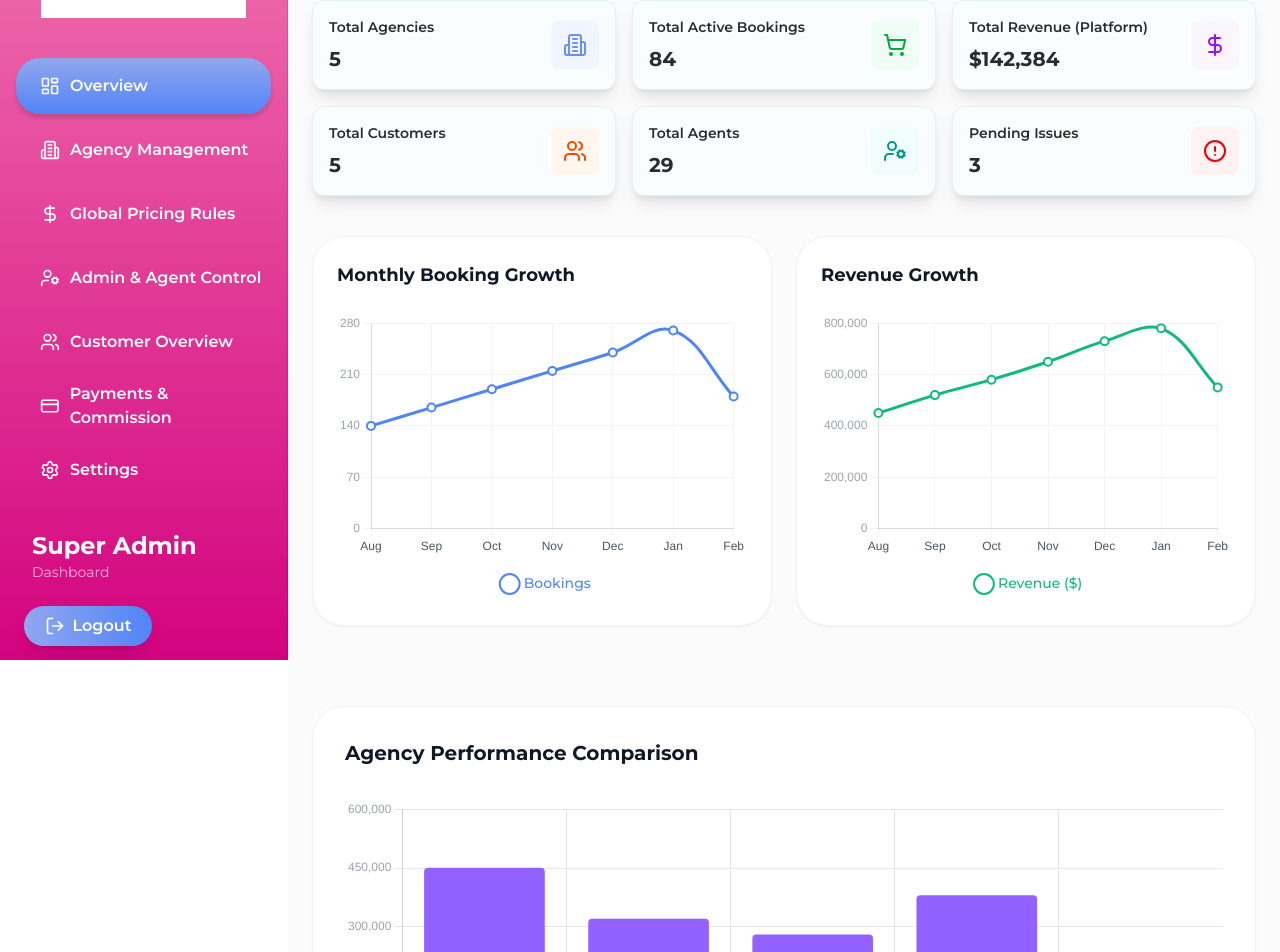
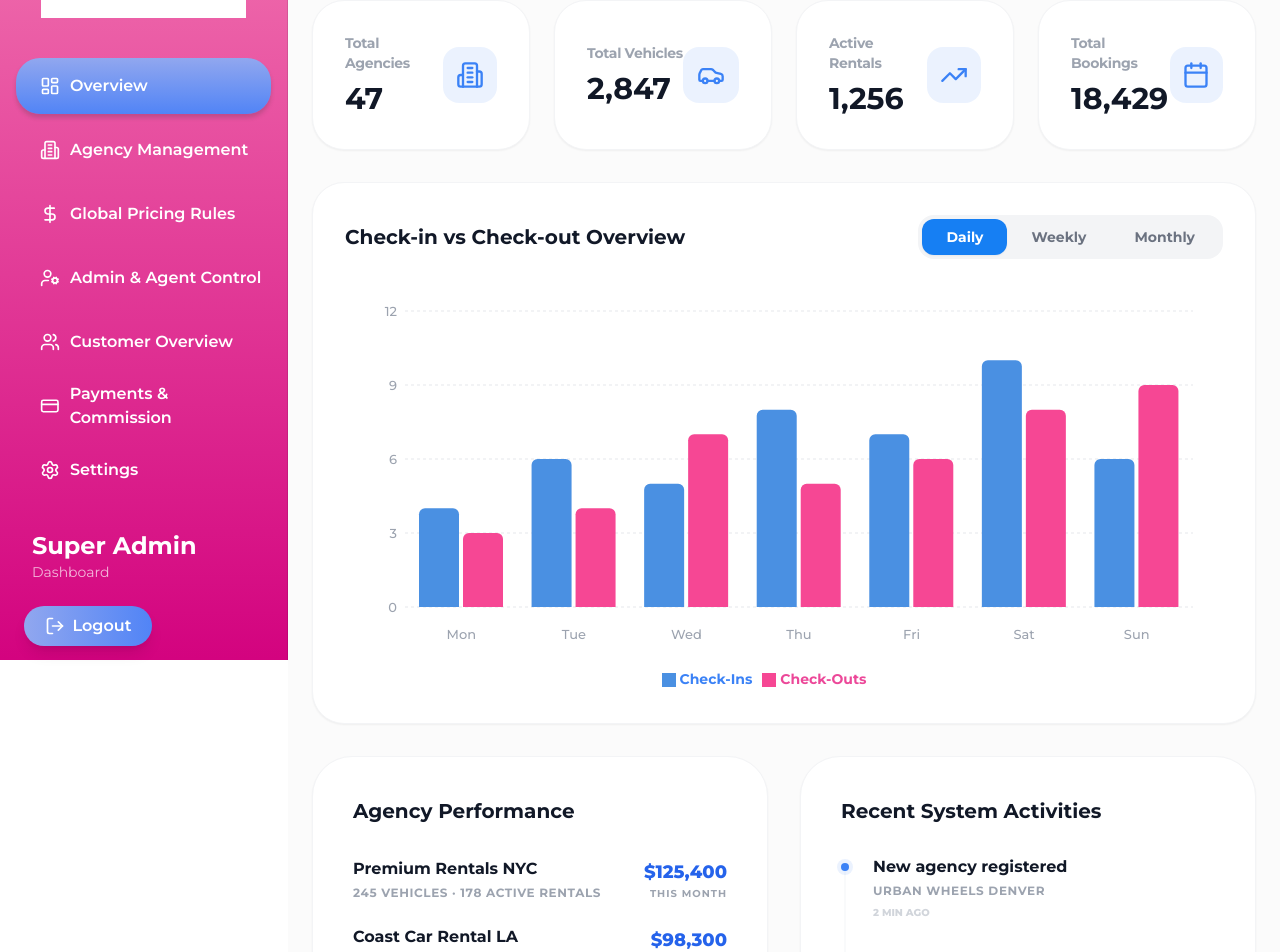
Before and after one commit to Arafat-Bhuiyan/francesco-admin, a React (Vite) app: page /admin in a window 1280 px wide. Shown: the part 140-1092 px from the top of the page. Built offline with nearby package versions, Linux system fonts and the light colour scheme.

Commit message:
Super Admin dashboard changed

```diff
--- /dev/null
+++ b/src/Admin/Dashboard/AdminActivityChart.jsx
@@ -0,0 +1,161 @@
+import React, { useState } from "react";
+import {
+  BarChart,
+  Bar,
+  XAxis,
+  YAxis,
+  CartesianGrid,
+  Tooltip,
+  ResponsiveContainer,
+  Legend,
+} from "recharts";
+
+const dailyData = [
+  { name: "Mon", checkIns: 4, checkOuts: 3 },
+  { name: "Tue", checkIns: 6, checkOuts: 4 },
+  { name: "Wed", checkIns: 5, checkOuts: 7 },
+  { name: "Thu", checkIns: 8, checkOuts: 5 },
+  { name: "Fri", checkIns: 7, checkOuts: 6 },
+  { name: "Sat", checkIns: 10, checkOuts: 8 },
+  { name: "Sun", checkIns: 6, checkOuts: 9 },
+];
+
+const weeklyData = [
+  { name: "Week 1", checkIns: 24, checkOuts: 18 },
+  { name: "Week 2", checkIns: 32, checkOuts: 25 },
+  { name: "Week 3", checkIns: 28, checkOuts: 35 },
+  { name: "Week 4", checkIns: 40, checkOuts: 30 },
+];
+
+const monthlyData = [
+  { name: "Jan", checkIns: 120, checkOuts: 95 },
+  { name: "Feb", checkIns: 110, checkOuts: 88 },
+  { name: "Mar", checkIns: 145, checkOuts: 120 },
+  { name: "Apr", checkIns: 130, checkOuts: 115 },
+  { name: "May", checkIns: 160, checkOuts: 140 },
+  { name: "Jun", checkIns: 175, checkOuts: 155 },
+];
+
+const AdminActivityChart = () => {
+  const [activeTab, setActiveTab] = useState("Daily");
+
+  const getData = () => {
+    switch (activeTab) {
+      case "Daily":
+        return dailyData;
+      case "Weekly":
+        return weeklyData;
+      case "Monthly":
+        return monthlyData;
+      default:
+        return dailyData;
+    }
+  };
+
+  const getYAxisProps = () => {
+    switch (activeTab) {
+      case "Daily":
+        return { domain: [0, 12], ticks: [0, 3, 6, 9, 12] };
+      case "Weekly":
+        return { domain: [0, 50], ticks: [0, 10, 20, 30, 40, 50] };
+      case "Monthly":
+        return { domain: [0, 200], ticks: [0, 50, 100, 150, 200] };
+      default:
+        return { domain: [0, 12], ticks: [0, 3, 6, 9, 12] };
+    }
+  };
+
+  const chartData = getData();
+  const yAxisProps = getYAxisProps();
+
+  return (
+    <div className="bg-white p-8 rounded-[2rem] border border-gray-100 shadow-sm">
+      <div className="flex flex-col sm:flex-row justify-between items-start sm:items-center gap-4 mb-8">
+        <h2 className="text-xl font-bold text-[#111827]">
+          Check-in vs Check-out Overview
+        </h2>
+        <div className="flex bg-gray-100 p-1 rounded-2xl w-full sm:w-auto">
+          {["Daily", "Weekly", "Monthly"].map((tab) => (
+            <button
+              key={tab}
+              onClick={() => setActiveTab(tab)}
+              className={`flex-1 sm:flex-none px-6 py-2 rounded-xl text-sm font-bold transition-all ${
+                activeTab === tab
+                  ? "bg-[#167FF3] text-white shadow-sm"
+                  : "text-gray-500 hover:bg-white"
+              }`}
+            >
+              {tab}
+            </button>
+          ))}
+        </div>
+      </div>
+
+      <div className="h-[400px] w-full mt-4">
+        <ResponsiveContainer width="100%" height="100%">
+          <BarChart
+            data={chartData}
+            margin={{ top: 20, right: 30, left: 0, bottom: 0 }}
+          >
+            <CartesianGrid
+              strokeDasharray="3 3"
+              vertical={false}
+              stroke="#E5E7EB"
+            />
+            <XAxis
+              dataKey="name"
+              axisLine={false}
+              tickLine={false}
+              tick={{ fill: "#9CA3AF", fontSize: 13, fontWeight: 500 }}
+              dy={15}
+            />
+            <YAxis
+              axisLine={false}
+              tickLine={false}
+              tick={{ fill: "#9CA3AF", fontSize: 13, fontWeight: 500 }}
+              {...yAxisProps}
+            />
+            <Tooltip
+              cursor={{ fill: "#F9FAFB" }}
+              contentStyle={{
+                borderRadius: "16px",
+                border: "none",
+                boxShadow: "0 10px 15px -3px rgb(0 0 0 / 0.1)",
+                padding: "12px",
+              }}
+            />
+            <Legend
+              verticalAlign="bottom"
+              align="center"
+              iconType="square"
+              wrapperStyle={{ paddingTop: "30px" }}
+              formatter={(value) => (
+                <span
+                  className={`text-sm font-bold capitalize ${value === "checkIns" ? "text-blue-500" : "text-pink-500"}`}
+                >
+                  {value === "checkIns" ? "Check-ins" : "Check-outs"}
+                </span>
+              )}
+            />
+            <Bar
+              dataKey="checkIns"
+              name="checkIns"
+              fill="#4A90E2"
+              radius={[6, 6, 0, 0]}
+              barSize={activeTab === "Daily" ? 40 : 50}
+            />
+            <Bar
+              dataKey="checkOuts"
+              name="checkOuts"
+              fill="#F64794"
+              radius={[6, 6, 0, 0]}
+              barSize={activeTab === "Daily" ? 40 : 50}
+            />
+          </BarChart>
+        </ResponsiveContainer>
+      </div>
+    </div>
+  );
+};
+
+export default AdminActivityChart;
--- a/src/Admin/Dashboard/MainDashboard.jsx
+++ b/src/Admin/Dashboard/MainDashboard.jsx
@@ -1,88 +1,178 @@
 import React from "react";
-import {
-  Users,
-  Building2,
-  DollarSign,
-  UserCog,
-  ShoppingCart,
-  CircleAlert,
-} from "lucide-react";
-import ChartsSection from "./ChartsSection";
-import ChartsSection2 from "./ChartsSection2";
+import { Building2, Car, TrendingUp, Calendar } from "lucide-react";
+import AdminActivityChart from "./AdminActivityChart";
 
 const cards = [
   {
     title: "Total Agencies",
-    number: "5",
+    number: "47",
     icon: Building2,
-    bgColor: "#EFF6FF",
-    iconColor: "#6891F4",
+    color: "#3B82F6",
   },
   {
-    title: "Total Active Bookings",
-    number: "84",
-    icon: ShoppingCart,
-    bgColor: "#F0FDF4",
-    iconColor: "#00A63E",
+    title: "Total Vehicles",
+    number: "2,847",
+    icon: Car,
+    color: "#3B82F6",
   },
   {
-    title: "Total Revenue (Platform)",
-    number: "$142,384",
-    icon: DollarSign,
-    bgColor: "#FAF5FF",
-    iconColor: "#9810FA",
+    title: "Active Rentals",
+    number: "1,256",
+    icon: TrendingUp,
+    color: "#3B82F6",
   },
   {
-    title: "Total Customers",
-    number: "5",
-    icon: Users,
-    bgColor: "#FFF7ED",
-    iconColor: "#F54900",
+    title: "Total Bookings",
+    number: "18,429",
+    icon: Calendar,
+    color: "#3B82F6",
+  },
+];
+
+const performanceData = [
+  {
+    name: "Premium Rentals NYC",
+    vehicles: 245,
+    active: 178,
+    revenue: "125,400",
   },
   {
-    title: "Total Agents",
-    number: "29",
-    icon: UserCog,
-    bgColor: "#F0FDFA",
-    iconColor: "#009689",
+    name: "Coast Car Rental LA",
+    vehicles: 198,
+    active: 142,
+    revenue: "98,300",
+  },
+  { name: "Metro Auto Chicago", vehicles: 167, active: 121, revenue: "87,500" },
+  {
+    name: "Sunset Rentals Miami",
+    vehicles: 152,
+    active: 108,
+    revenue: "76,200",
+  },
+  { name: "Liberty Cars Boston", vehicles: 134, active: 95, revenue: "68,900" },
+];
+
+const activityData = [
+  {
+    title: "New agency registered",
+    detail: "Urban Wheels Denver",
+    time: "2 min ago",
   },
   {
-    title: "Pending Issues",
-    number: "3",
-    icon: CircleAlert,
-    bgColor: "#FEF2F2",
-    iconColor: "#E7000B",
+    title: "Cargo sync completed",
+    detail: "Booking #12847 synced successfully",
+    time: "15 min ago",
+  },
+  {
+    title: "Agency activated",
+    detail: "Elite Rentals Seattle",
+    time: "1 hour ago",
+  },
+  {
+    title: "System backup completed",
+    detail: "All data backed up successfully",
+    time: "2 hours ago",
+  },
+  {
+    title: "New admin user created",
+    detail: "john.admin@premiumrentals.com",
+    time: "3 hours ago",
   },
 ];
 
 const MainDashboard = () => {
   return (
-    <div className="flex flex-col gap-10 pt-5">
-      {/* Cards */}
-      <div className="grid grid-cols-1 md:grid-cols-2 lg:grid-cols-3 gap-4">
+    <div className="flex flex-col gap-8 py-5 animate-in fade-in slide-in-from-bottom-4 duration-700">
+      {/* Top Cards */}
+      <div className="grid grid-cols-1 md:grid-cols-2 lg:grid-cols-4 gap-6">
         {cards.map((card, idx) => {
           const Icon = card.icon;
           return (
             <div
               key={idx}
-              className="bg-[#FAFDFF] border border-[#E1F1FB] p-4 flex items-center justify-between rounded-xl shadow-lg"
+              className="bg-white p-8 rounded-[2rem] border border-gray-100 flex items-center justify-between shadow-sm hover:shadow-md transition-all group"
             >
-              <div className="text-[#2B2B2B] flex flex-col gap-2">
-                <h2 className="font-semibold text-sm">{card.title}</h2>
-                <p className="font-bold text-xl">{card.number}</p>
+              <div className="space-y-2">
+                <h3 className="text-gray-400 text-sm font-bold tracking-tight">
+                  {card.title}
+                </h3>
+                <p className="text-3xl font-bold text-[#111827]">
+                  {card.number}
+                </p>
               </div>
-              <div
-                className="p-3 rounded-lg"
-                style={{ backgroundColor: card.bgColor }}
-              >
-                <Icon className="w-6 h-6" style={{ color: card.iconColor }} />
+              <div className="w-14 h-14 rounded-2xl bg-blue-500/10 flex items-center justify-center group-hover:bg-blue-500 transition-colors duration-300">
+                <Icon className="w-7 h-7 text-blue-500 group-hover:text-white" />
               </div>
             </div>
           );
         })}
       </div>
-      <ChartsSection />
-      <ChartsSection2 />
+
+      {/* Chart Section */}
+      <AdminActivityChart />
+
+      {/* Bottom Sections */}
+      <div className="grid grid-cols-1 lg:grid-cols-2 gap-8">
+        {/* Agency Performance */}
+        <div className="bg-white p-10 rounded-[2.5rem] border border-gray-100 shadow-sm space-y-8">
+          <h3 className="text-xl font-bold text-[#111827]">
+            Agency Performance
+          </h3>
+          <div className="space-y-6">
+            {performanceData.map((item, idx) => (
+              <div
+                key={idx}
+                className="flex items-center justify-between group"
+              >
+                <div className="space-y-1">
+                  <p className="font-bold text-[#111827] text-base group-hover:text-blue-600 transition-colors">
+                    {item.name}
+                  </p>
+                  <p className="text-gray-400 text-xs font-bold uppercase tracking-wider">
+                    {item.vehicles} vehicles · {item.active} active rentals
+                  </p>
+                </div>
+                <div className="text-right">
+                  <p className="text-blue-600 font-extrabold text-lg">
+                    ${item.revenue}
+                  </p>
+                  <p className="text-gray-400 text-[10px] font-bold uppercase tracking-widest">
+                    This month
+                  </p>
+                </div>
+              </div>
+            ))}
+          </div>
+        </div>
+
+        {/* Recent System Activities */}
+        <div className="bg-white p-10 rounded-[2.5rem] border border-gray-100 shadow-sm space-y-8">
+          <h3 className="text-xl font-bold text-[#111827]">
+            Recent System Activities
+          </h3>
+          <div className="space-y-8 relative">
+            {/* Timeline Line */}
+            <div className="absolute left-[3px] top-2 bottom-2 w-0.5 bg-gray-50 lg:block hidden" />
+
+            {activityData.map((activity, idx) => (
+              <div key={idx} className="flex gap-6 relative group">
+                <div className="mt-1.5 w-2 h-2 rounded-full bg-blue-500 shadow-[0_0_0_4px_rgba(59,130,246,0.1)] shrink-0 self-start z-10 group-hover:scale-125 transition-transform" />
+                <div className="space-y-1">
+                  <p className="font-bold text-[#111827] text-base leading-tight">
+                    {activity.title}
+                  </p>
+                  <p className="text-gray-400 text-xs font-bold uppercase tracking-wider leading-relaxed">
+                    {activity.detail}
+                  </p>
+                  <p className="text-gray-300 text-[10px] font-extrabold uppercase mt-1">
+                    {activity.time}
+                  </p>
+                </div>
+              </div>
+            ))}
+          </div>
+        </div>
+      </div>
     </div>
   );
 };
```
